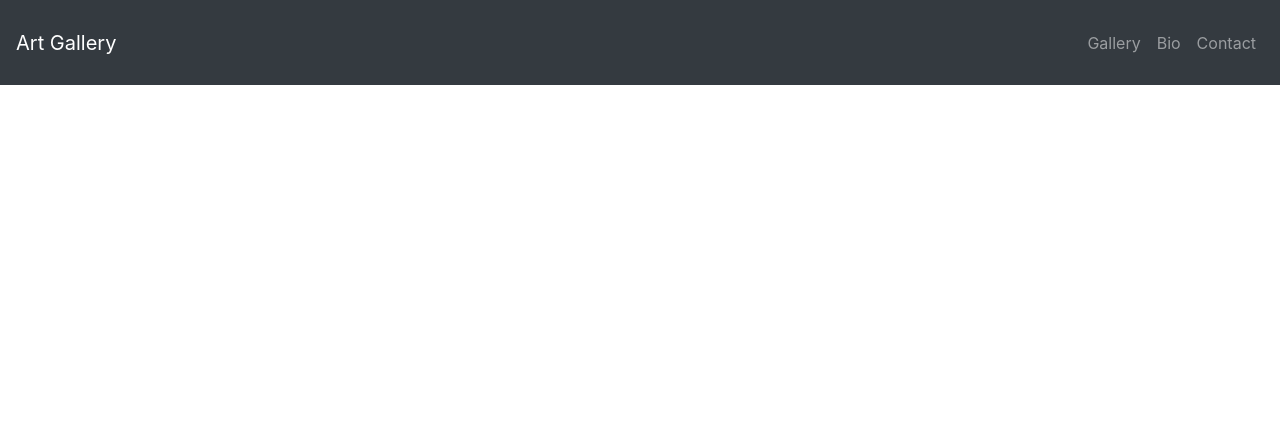
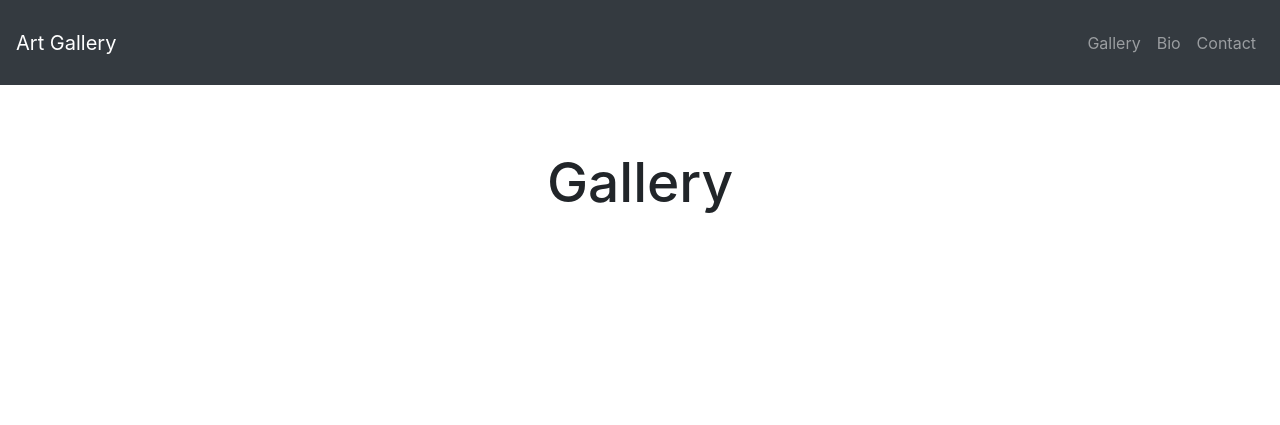
Before and after one commit to KDAtkins/art-gallery, a PHP site: page /gallery.php in a window 1280 px wide. Shown: the top 425 px of the page. Run offline with PHP 8.4, Linux system fonts and the light colour scheme; some libraries are stand-ins or nearby versions.

Commit message:
simply added header to gallery.php

```diff
--- a/public_html/gallery.php
+++ b/public_html/gallery.php
@@ -1,5 +1,5 @@
 <!DOCTYPE html>
-<html lang="en">
+<html lang="en" id="gallery-page">
 	<head>
 		<!-- Required meta tags -->
 		<meta charset="utf-8">
@@ -45,11 +45,13 @@
 
 		<!-- Begin Page Content -->
 		<main class="container">
-
+			<div class="row" id="gallery">
+				<h1 class="col-sm gallery-head">Gallery</h1>
+			</div>
 		</main>
 
 		<!-- Footer -->
-		<footer class="footer fixed-bottom">
+		<footer class="footer">
 			<div class="container">
 				<a href="#"><i class="fab fa-instagram fa-2x"></i></a>
 				<a href="#"><i class="fab fa-facebook fa-2x"></i></a>
```
